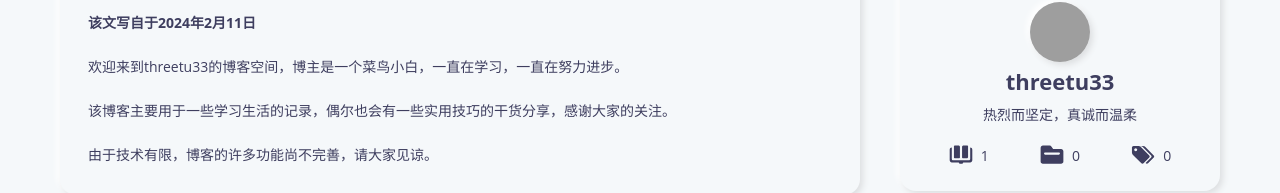
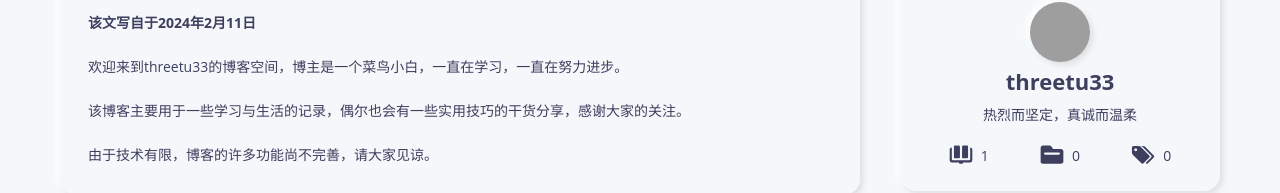
Before and after one commit to threetu33/threetu33.github.io, a plain HTML site: page 2024/02/11/first_blog/index.html in a window 1280 px wide. Shown: the part 575-768 px from the top of the page. Drawn offline with nearby package versions, Linux system fonts and the light colour scheme; grey boxes are pictures that could not be loaded.

Commit message:
Site updated: 2024-02-11 18:32:19

```diff
--- a/2024/02/11/first_blog/index.html
+++ b/2024/02/11/first_blog/index.html
@@ -140,7 +140,7 @@
       <section class="article-entry markdown-body layout-margin content-padding--large soft-size--large soft-style--box">
         <p><strong>该文写自于2024年2月11日</strong></p>
 <p>欢迎来到threetu33的博客空间，博主是一个菜鸟小白，一直在学习，一直在努力进步。</p>
-<p>该博客主要用于一些学习生活的记录，偶尔也会有一些实用技巧的干货分享，感谢大家的关注。</p>
+<p>该博客主要用于一些学习与生活的记录，偶尔也会有一些实用技巧的干货分享，感谢大家的关注。</p>
 <p>由于技术有限，博客的许多功能尚不完善，请大家见谅。</p>
 
       </section>
```
